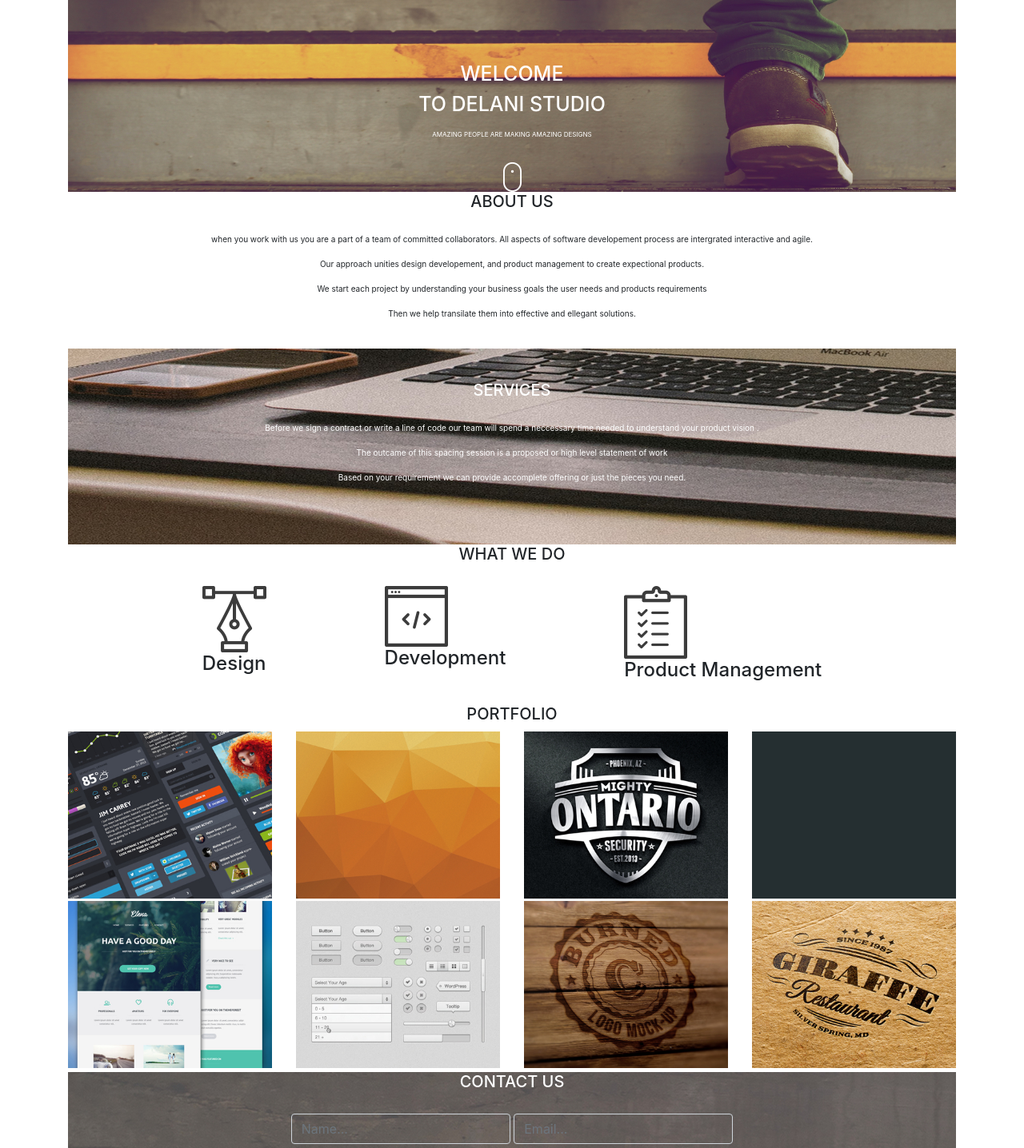
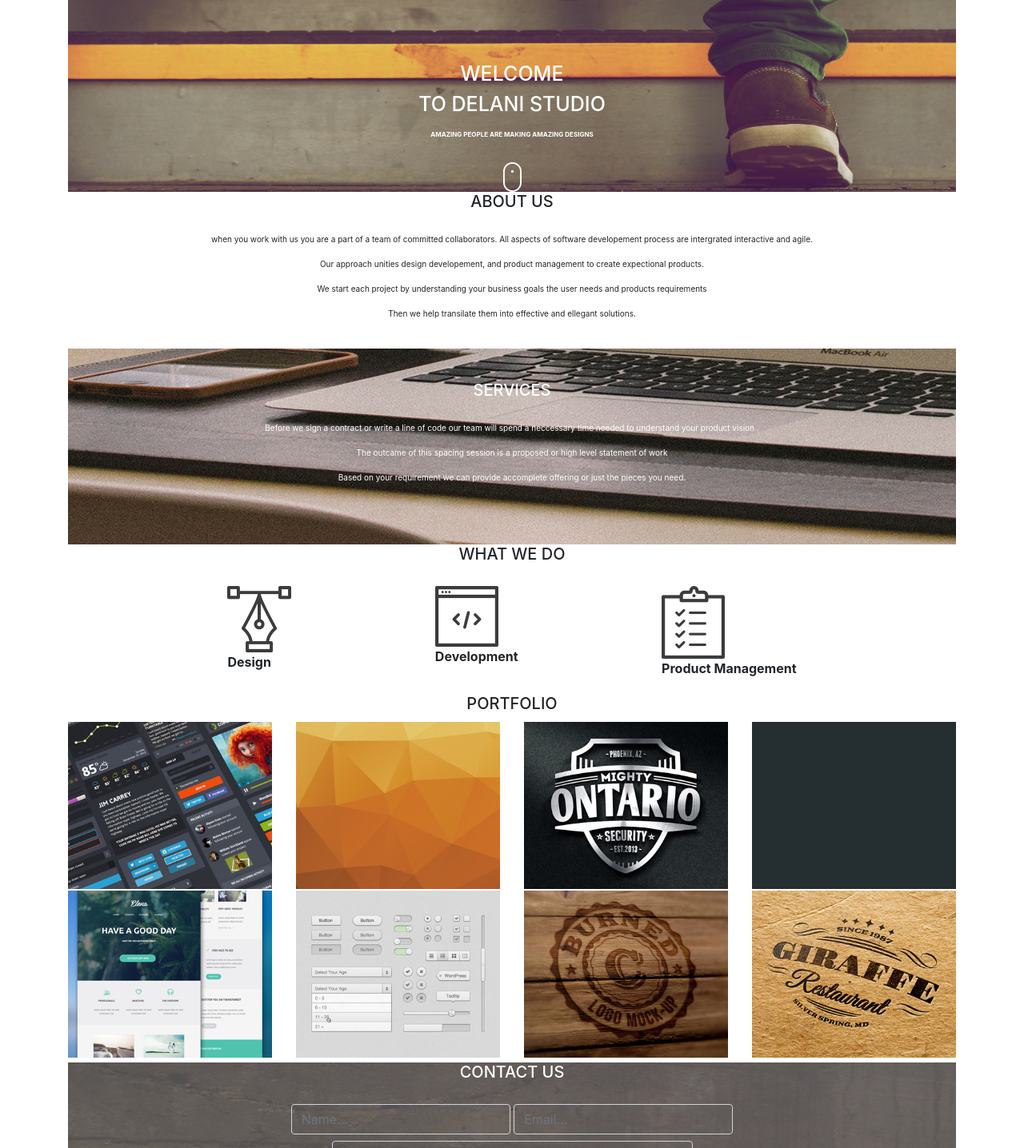
Before and after one commit to Clarisse-3924/Delani, a plain HTML site: page index.html in a window 1280 px wide. Shown: the part 99-1535 px from the top of the page at 80% size. Drawn offline with nearby package versions, Linux system fonts and the light colour scheme.

Commit message:
making bold titles

```diff
--- a/index.html
+++ b/index.html
@@ -14,9 +14,9 @@
                     <div class="positionlogo"><img src="images/logo.png">
                     </div>
                     <div id="paragraph">
-                        <h2 id="size">WELCOME</h2>
-                        <h2 id="size">TO DELANI STUDIO</h2>
-                        <h15>AMAZING PEOPLE ARE MAKING AMAZING DESIGNS</h15>
+                    <strong>  <h2 id="size">WELCOME</h2></strong>
+                <strong>  <h2 id="size">TO DELANI STUDIO</h2></strong>
+            <strong>  <h15>AMAZING PEOPLE ARE MAKING AMAZING DESIGNS</h15></strong>
                     </div>
                     <div class="logo">
                         <img src="images/mouse_click.png">
@@ -27,7 +27,7 @@
             <section id="about">
                 <div class="about">
                     <div>
-                        <h1> ABOUT US</h1>
+                    <strong>   <h1> ABOUT US</h1></strong>
                     </div>
                     <div class="paragraph">
                         <p>when you work with us you are a part of a  team of committed collaborators. All aspects of software developement process are intergrated interactive and agile.
@@ -40,7 +40,7 @@
                     </section>
                     <section id="service">
                     <div>
-                        <h1>SERVICES</h1>
+                    <strong>  <h1>SERVICES</h1></strong>
                     </div>
                     <div class="paragraph">
                         <p id="font">Before we sign a contract or write a line of code our team will spend a neccessary time needed to understand your product vision .</p>
@@ -52,31 +52,31 @@
                 <section id="WHAT">
                     <div class="what we do">
 <div class="title">
-    <h1>WHAT WE DO</h1>
+   <strong><h1>WHAT WE DO</h1></strong>
 </div>
 <div class="Icon">
     <div>
-<div  class="design"><img src="images/design_icon.png">
-    <h4>Design</h4></div>
+<div  class="design"><img src="images/design_icon.png"><br>
+   <strong><h8>Design</h8></strong> </div>
 <div id="icon1">
-    <h4>Design</h4>
+    <strong><h4>Design</h4></strong>
 <p id="font"> Our design practice offers a full range of services including brand strategy, interaction and visual design and user experience testing.</p>
 <p id="font"> Throughout your project, our designers create and implement visual design and workflows, solicit user feedback and work with you to make sure what gets built is what is needed.</p></div>
 </div>
 <div>
-<div id="devicon"><img src="images/dev_icon.png">
-    <h4>Development</h4></div>
+<div id="devicon"><img src="images/dev_icon.png"><br>
+<strong><h8>Development</h8></strong></div>
 <div class="icon2">
-    <h4>Development</h4>
+<strong><h4>Development</h4></strong>
 <p id="font"> All engineers are fluent in the latest enterprise, mobile and web development technologies.</p>
 <p id="font">They collaborate with your team to write, and improve code on a daily basis, using proven practices such as test-driven development and pair programming.</p>
 </div>
 </div>
 <div>
-<div class="product"><img src="images/product_icon.png">
-    <h4>Product Management</h4></div>
+<div class="product"><img src="images/product_icon.png"><br>
+<strong> <h8>Product Management</h8></strong></div>
 <div id="icon3">
-    <h4>Product Management</h4>
+<strong> <h4>Product Management</h4></strong>
     <p id="font">Planning and development is iterative. Because we are constantly coding and testing, the products we build are always ready to go live. </p>
     <p id="font">This iterative process allows for changes as business requirements evolve.</p>
 </div>
@@ -84,7 +84,7 @@
 </div>
 </section>
 <section class="portfolio">
-        <h1>PORTFOLIO</h1>
+<strong>   <h1>PORTFOLIO</h1></strong>
         <div class="row">
           <div class="col-md-3" >
             <div class="thumbnail">
@@ -148,7 +148,7 @@
     <div class="container">
 
 <div>
-    <h1>CONTACT US</h1>
+<strong>  <h1>CONTACT US</h1></strong>
 </div>
 <div class=paragraph>
 <form class="form-group" id="form">
@@ -175,8 +175,8 @@
        <img src="images/flickr.png">
  </div>
  <div class="info">
-<p>DELANI STUDDIO</p>
-<p>2020</p>
+<strong> <p>DELANI STUDDIO</p></strong>
+<strong> <p>2020</p></strong>
  </div>
 </section>
 
```
